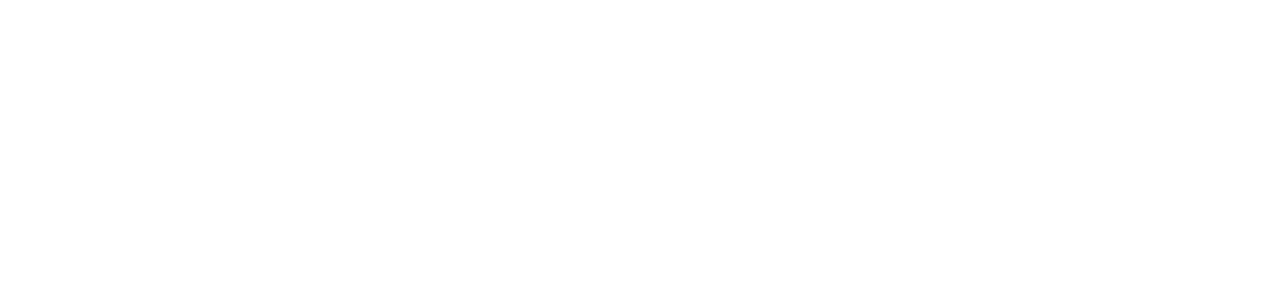
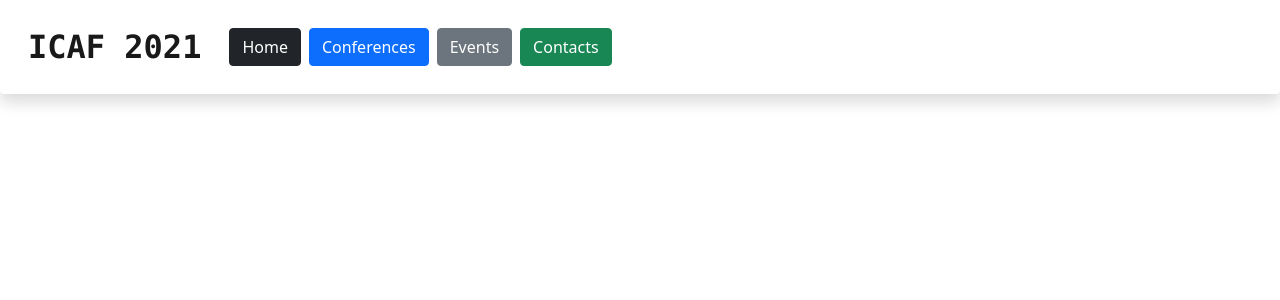
Before and after one commit to Excalibur-SLIIT/AF-Project-Frontend, a React (Vite) app: page / in a window 1280 px wide. Shown: the top 300 px of the page. Built offline with nearby package versions, Linux system fonts and the light colour scheme.

Commit message:
Navbar implemented

```diff
--- a/package.json
+++ b/package.json
@@ -4,7 +4,6 @@
   "description": "",
   "main": "index.js",
   "scripts": {
-    "test": "echo \"Error: no test specified\" && exit 1",
     "start": "parcel index.html"
   },
   "keywords": [],
@@ -18,7 +17,7 @@
     "react-router-dom": "^5.2.0"
   },
   "devDependencies": {
-    "parcel": "^2.0.0-beta.3.1",
+    "parcel": "^2.0.0-nightly.734",
     "parcel-bundler": "^1.12.5"
   }
 }
--- /dev/null
+++ b/src/CommonModules/Header.js
@@ -0,0 +1,37 @@
+import React, { Component } from 'react'
+
+export class Header extends Component {
+    render() {
+        return (
+            <div>
+                <nav class="navbar navbar-expand-lg navbar-light bg-light shadow p-3 mb-5 bg-body rounded">
+                    <div class="container-fluid">
+                        <a class="navbar-brand font-monospace fs-2" href="#"><b>ICAF 2021</b></a>
+                        <button class="navbar-toggler" type="button" data-bs-toggle="collapse" data-bs-target="#navbarNavDropdown" aria-controls="navbarNavDropdown" aria-expanded="false" aria-label="Toggle navigation">
+                            <span class="navbar-toggler-icon"></span>
+                        </button>
+                        <div class="collapse navbar-collapse" id="navbarNavDropdown">
+                            <ul class="navbar-nav p-2">
+                                <li class="nav-item">
+                                    <button type="button" class="btn btn-dark m-1">Home</button>
+                                </li>
+                                <li class="nav-item">
+                                    <button type="button" class="btn btn-primary m-1">Conferences</button>
+                                </li>
+                                <li class="nav-item">
+                                    <button type="button" class="btn btn-secondary m-1">Events</button>
+                                </li>
+                                <li class="nav-item dropdown">
+                                    <button type="button" class="btn btn-success m-1">Contacts</button>
+                                </li>
+                            </ul>
+                        </div>
+                    </div>
+                </nav>
+
+            </div>
+        )
+    }
+}
+
+export default Header
--- a/src/Pages/Home.js
+++ b/src/Pages/Home.js
@@ -1,11 +1,11 @@
 import React, { Component } from 'react';
-
+import Header from '../CommonModules/Header';
 
 export class Home extends Component {
     render() {
         return (
             <div>
-
+                <Header />
             </div>
         )
     }
```
Also changed, not shown: src/CommonModules/Footer.js (added), 1 other file (tests, documents, lock files or other folders).
